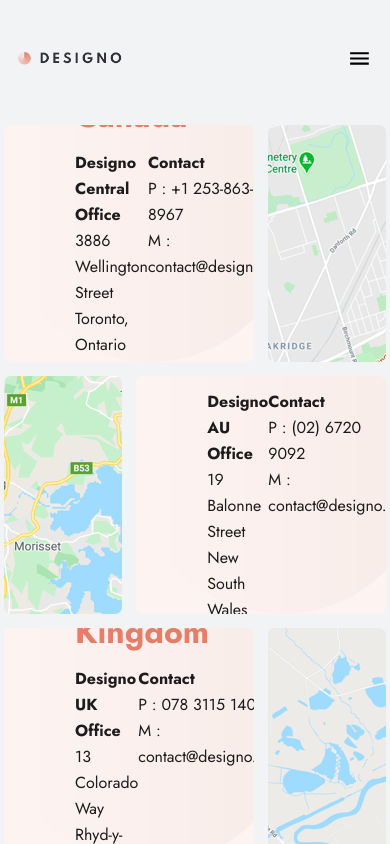
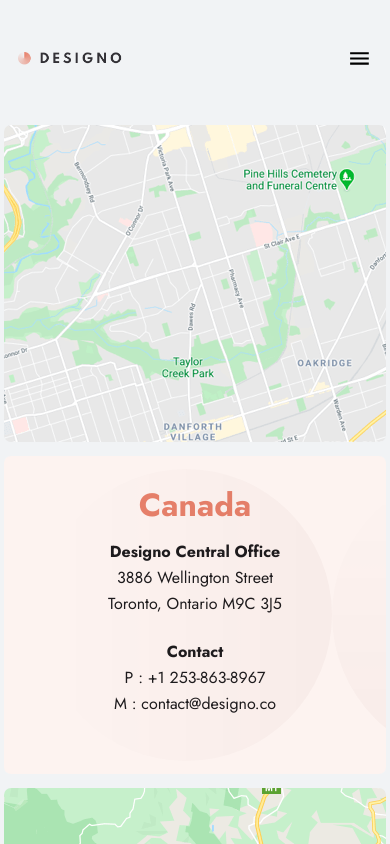
Before and after one commit to Godswilldev/Designo-Multipage, a React (Create React App) app: page /location in a window 390 px wide. Shown: the top 844 px of the page. Built offline with nearby package versions, Linux system fonts and the light colour scheme.

Commit message:
made locations page responsive

```diff
--- a/src/Components/Location/Locations.js
+++ b/src/Components/Location/Locations.js
@@ -1,11 +1,14 @@
 import React from "react";
 import styled from "styled-components";
 import canadaMap from "../../assets/locations/desktop/image-map-canada.png";
+import canadaMapTablet from "../../assets/locations/tablet/image-map-canada.png";
 import australiaMap from "../../assets/locations/desktop/image-map-australia.png";
+import australiaMapTablet from "../../assets/locations/tablet/image-map-australia.png";
 import ukMap from "../../assets/locations/desktop/image-map-united-kingdom.png";
+import ukMapTablet from "../../assets/locations/tablet/image-map-uk.png";
 import circles from "../../assets/shared/desktop/bg-pattern-two-circles.svg";
 import * as variables from "../../Helpers/Variables";
-
+import { device } from "../../Helpers/MediaQueries";
 const StyledLocations = styled.div`
   .location {
     margin: 5rem 0;
@@ -15,20 +18,24 @@ const StyledLocations = styled.div`
     grid-template-columns: repeat(3, 1fr);
     grid-gap: 2rem;
     overflow: hidden;
+    @media ${device.tablet} {
+      grid-template-columns: 1fr;
+      grid-template-rows: repeat(6, 1fr);
+      height: 100%;
+    }
 
     &__details {
       display: flex;
       justify-content: space-between;
-    }
 
-    .locations {
-      border-radius: 1rem;
-      background-color: #fdf3f0;
+      @media ${device.tablet} {
+        flex-direction: column;
+        align-items: center;
+        text-align: center;
 
-      .map {
-        background-position: center;
-        background-repeat: no-repeat;
-        background-size: cover;
+        & > * {
+          margin-bottom: 3rem;
+        }
       }
     }
 
@@ -44,10 +51,17 @@ const StyledLocations = styled.div`
         position: absolute;
         bottom: 0;
         left: 0;
+        @media ${device.tablet} {
+          left: unset;
+          bottom: unset;
+        }
       }
       h1 {
         color: ${variables.primaryColors.peach};
         margin-bottom: 3rem;
+        @media ${device.tablet} {
+          text-align: center;
+        }
       }
     }
 
@@ -55,6 +69,15 @@ const StyledLocations = styled.div`
       grid-column: 1/3;
       &--map {
         background-image: url(${canadaMap});
+        @media ${device.tablet} {
+          background-image: url(${canadaMapTablet});
+          grid-column: 1/-1;
+          order: -6;
+        }
+      }
+      @media ${device.tablet} {
+        grid-column: unset;
+        order: -5;
       }
     }
 
@@ -63,12 +86,48 @@ const StyledLocations = styled.div`
 
       &--map {
         background-image: url(${australiaMap});
+        @media ${device.tablet} {
+          background-image: url(${australiaMapTablet});
+          grid-column: 1/-1;
+          order: -4;
+        }
+      }
+
+      @media ${device.tablet} {
+        grid-column: 1/-1;
+        order: -3;
       }
     }
     &__uk {
       grid-column: 1/3;
       &--map {
         background-image: url(${ukMap});
+        @media ${device.tablet} {
+          background-image: url(${ukMapTablet});
+          grid-column: 1/-1;
+          order: -2;
+        }
+      }
+      @media ${device.tablet} {
+        grid-column: 1/-1;
+      }
+    }
+
+    .locations {
+      border-radius: 1rem;
+      background-color: #fdf3f0;
+      @media ${device.tablet} {
+        padding: 5rem;
+      }
+
+      .map {
+        background-position: center;
+        background-repeat: no-repeat;
+        background-size: cover;
+        width: 100%;
+        @media ${device.tablet} {
+          /* order: -1; */
+        }
       }
     }
   }
```
